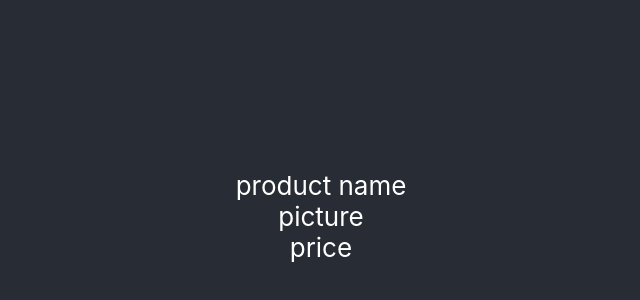
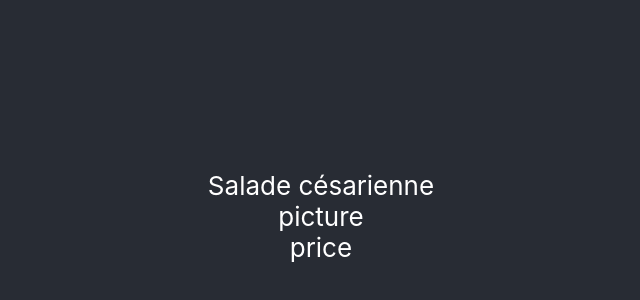
Before and after one commit to LaVloZ/nodejs-learning, a React (Create React App) app in the folder front/: page / in a window 1280 px wide. Shown: the part 184-484 px from the top of the page, without its empty margins (319-959 px from the left). Built offline with nearby package versions, Linux system fonts and the light colour scheme.

Commit message:
changing title

```diff
--- a/front/src/App.js
+++ b/front/src/App.js
@@ -6,7 +6,7 @@ function App() {
       <header className="App-header">
         <div>
           <div>
-            product name
+            Salade césarienne
           </div>
           <div>
             picture
```
